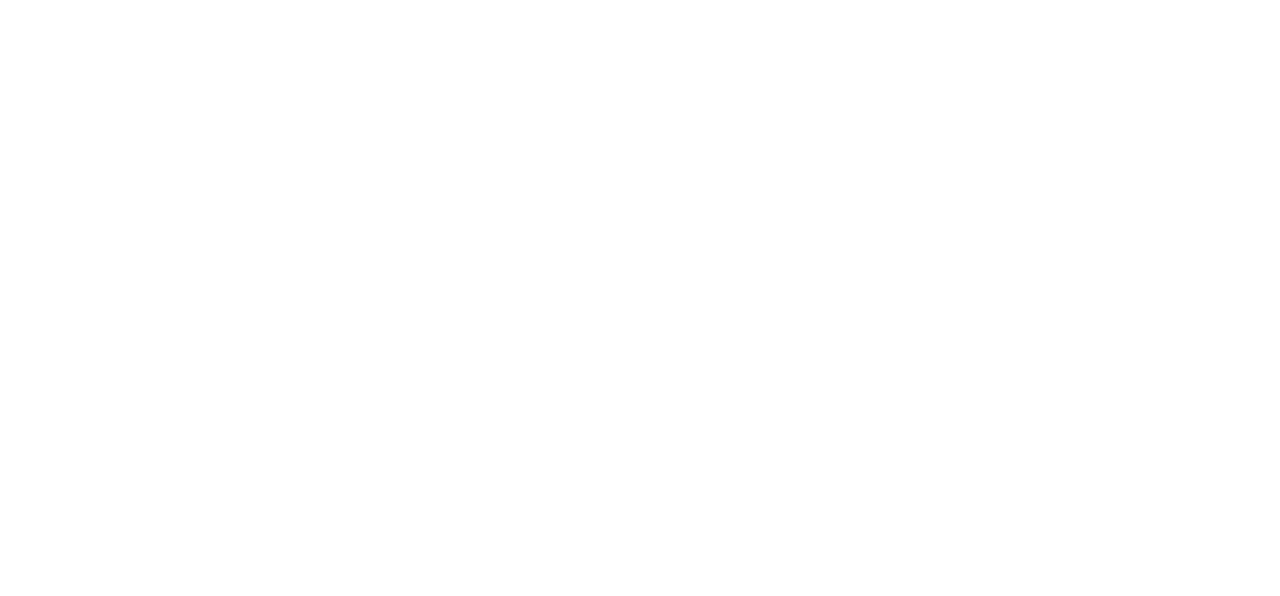
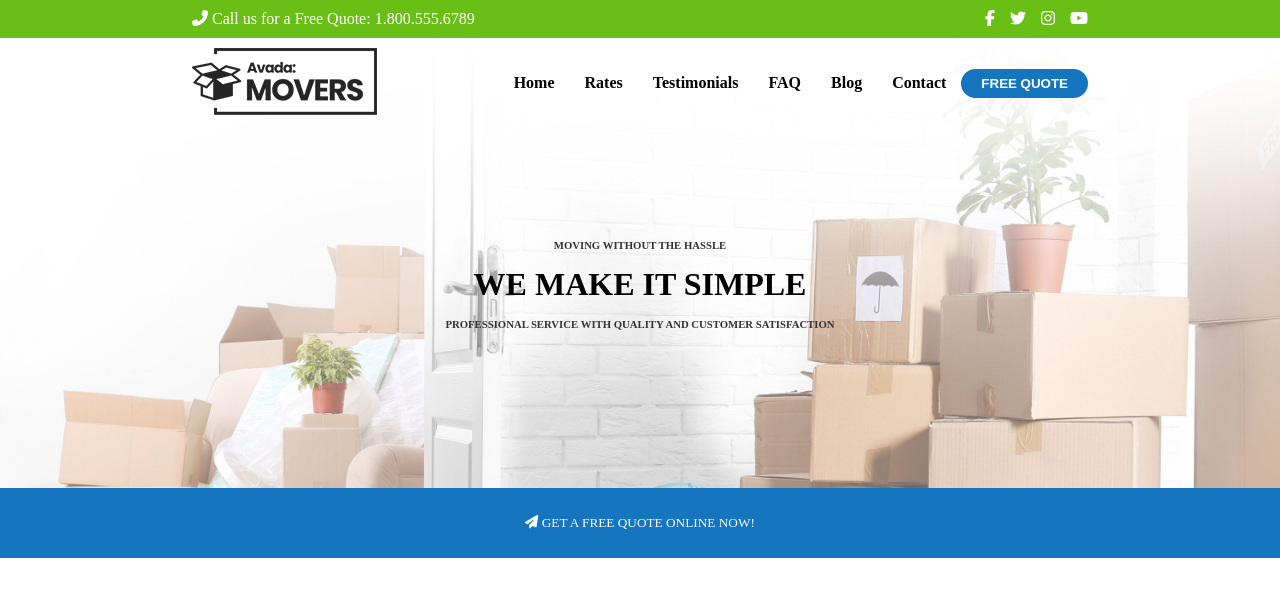
Before and after one commit to Paolo100s/proj-html-vuejs, a Vue app: page / in a window 1280 px wide. Shown: the top 596 px of the page. Built offline with nearby package versions, Linux system fonts and the light colour scheme.

Commit message:
add PageHeader

```diff
--- a/package.json
+++ b/package.json
@@ -9,6 +9,11 @@
     "preview": "vite preview"
   },
   "dependencies": {
+    "@fortawesome/fontawesome-svg-core": "^6.4.0",
+    "@fortawesome/free-brands-svg-icons": "^6.4.0",
+    "@fortawesome/free-regular-svg-icons": "^6.4.0",
+    "@fortawesome/free-solid-svg-icons": "^6.4.0",
+    "@fortawesome/vue-fontawesome": "^3.0.3",
     "vue": "^3.2.47"
   },
   "devDependencies": {
--- a/src/App.vue
+++ b/src/App.vue
@@ -1,7 +1,28 @@
 <script>
+import { store } from './store';
+import PageHeader from './components/PageHeader.vue';
 
+
+export default {
+    components: {
+        store,
+        PageHeader,
+    },
+    data() {
+        return {
+            store
+        }
+    }
+}
 </script>
 
-<template></template>
+<template>
+    <header>
+        <PageHeader />
+    </header>
+</template>
 
-<style lang="scss"></style>
+<style lang="scss">
+@use './styles/partials/variables.scss' as *;
+@use './styles/general.scss';
+</style>
--- a/src/components/PageHeader.vue
+++ b/src/components/PageHeader.vue
@@ -0,0 +1,146 @@
+<script>
+import { store } from '../store';
+
+export default {
+    name: 'PageHeader',
+    data() {
+        return {
+            store
+        }
+    }
+
+}
+</script>
+
+<template>
+    <div class="up_header">
+        <div class="container">
+            <div class="row">
+                <div>
+                    <span>
+                        <font-awesome-icon icon="fa-solid fa-phone-flip" /> Call us for a Free Quote: 1.800.555.6789
+                    </span>
+                </div>
+                <div>
+                    <a href="#"><font-awesome-icon icon="fa-brands fa-facebook-f" /></a>
+                    <a href="#"><font-awesome-icon icon="fa-brands fa-twitter" /></a>
+                    <a href="#"><font-awesome-icon icon="fa-brands fa-instagram" /></a>
+                    <a href="#"><font-awesome-icon icon="fa-brands fa-youtube" /></a>
+                </div>
+            </div>
+
+        </div>
+    </div>
+    <div class="hero">
+        <div class="container">
+            <div class="row">
+                <div>
+                    <img src="../assets/img/movers/avada-movers-logo.png" alt="img">
+                </div>
+                <div class="pagesList">
+                    <ul>
+                        <li v-for="page in store.pagesList"><a href="#">{{ page }}</a></li>
+                    </ul>
+                    <button>FREE QUOTE</button>
+                </div>
+            </div>
+            <div class="title">
+                <h6>MOVING WITHOUT THE HASSLE</h6>
+                <h1>WE MAKE IT SIMPLE</h1>
+                <h6>PROFESSIONAL SERVICE WITH QUALITY AND CUSTOMER SATISFACTION</h6>
+            </div>
+        </div>
+    </div>
+    <div class="cta">
+        <h5><a href="#"><font-awesome-icon icon="fa-solid fa-paper-plane" /> GET A FREE QUOTE ONLINE NOW!</a></h5>
+    </div>
+</template>
+
+<style lang="scss" scoped>
+@use '../styles/partials/variables.scss' as *;
+@use '../styles/general.scss';
+
+.up_header {
+    background-color: $secondary;
+    color: $white;
+    padding: 10px 0;
+
+    a {
+        color: $white;
+        padding-left: 15px;
+    }
+}
+
+.hero {
+    background-image: url('../assets/img/movers/avada-movers-homeherobackground-final.jpg');
+    height: 450px;
+    background-size: cover;
+
+    .row {
+        padding-top: 10px;
+    }
+
+    .pagesList {
+        align-self: center;
+        display: flex;
+
+        ul {
+            display: flex;
+            padding-top: 5px;
+        }
+
+        a {
+            color: $black;
+            padding: 0 15px;
+            font-weight: bolder;
+
+            &:hover {
+                color: $secondary;
+            }
+        }
+
+        button {
+            align-self: center;
+            color: $white;
+            background-color: $primary;
+            font-weight: bold;
+            cursor: pointer;
+            padding: 7px 20px;
+            border-radius: 20px;
+            border: none;
+        }
+    }
+
+    .title {
+        text-align: center;
+        padding: 120px;
+
+        h6 {
+            color: $grey;
+            font-weight: bolder;
+        }
+
+        h1 {
+            font-weight: 900;
+            padding: 15px 0;
+        }
+    }
+
+}
+
+.cta {
+    height: 70px;
+    background-color: $primary;
+    text-align: center;
+    line-height: 70px;
+    vertical-align: middle;
+
+    h5 {
+        font-weight: 100;
+    }
+
+    a {
+        color: $white;
+    }
+}
+</style>
--- a/src/main.js
+++ b/src/main.js
@@ -1,4 +1,24 @@
+/* Set up using Vue 3 */
 import { createApp } from 'vue'
 import App from './App.vue'
 
-createApp(App).mount('#app')
+/* import the fontawesome core */
+import { library } from '@fortawesome/fontawesome-svg-core'
+
+/* import font awesome icon component */
+import { FontAwesomeIcon } from '@fortawesome/vue-fontawesome'
+
+/* import specific icons */
+import { faFacebookF } from '@fortawesome/free-brands-svg-icons'
+import { faTwitter } from '@fortawesome/free-brands-svg-icons'
+import { faInstagram } from '@fortawesome/free-brands-svg-icons'
+import { faYoutube } from '@fortawesome/free-brands-svg-icons'
+import { faPhoneFlip } from '@fortawesome/free-solid-svg-icons'
+import { faPaperPlane } from '@fortawesome/free-solid-svg-icons'
+
+/* add icons to the library */
+library.add(faFacebookF, faTwitter, faInstagram, faYoutube, faPhoneFlip, faPaperPlane)
+
+createApp(App)
+    .component('font-awesome-icon', FontAwesomeIcon)
+    .mount('#app')
--- a/src/store.js
+++ b/src/store.js
@@ -0,0 +1,5 @@
+import { reactive } from "vue";
+
+export const store = reactive({
+    pagesList: ['Home', 'Rates', 'Testimonials', 'FAQ', 'Blog', 'Contact']
+})
--- /dev/null
+++ b/src/styles/general.scss
@@ -0,0 +1,25 @@
+@use './partials/variables.scss' as *;
+
+* {
+    margin: 0;
+    padding: 0;
+    box-sizing: border-box;
+}
+
+.container {
+    width: 70%;
+    margin: auto;
+}
+
+.row {
+    display: flex;
+    justify-content: space-between;
+}
+
+a {
+    text-decoration: none;
+}
+
+ul {
+    list-style-type: none;
+}
--- /dev/null
+++ b/src/styles/partials/variables.scss
@@ -0,0 +1,6 @@
+$primary: #1675bf;
+$secondary: #6abf16;
+$light: #f2f5f8;
+$white: #ffffff;
+$grey: #333333;
+$black: #000000;
```
Also changed, not shown: src/components/PageFooter.vue (+7 -0 lines), src/components/PageMain.vue (+7 -0 lines), 1 other file (tests, documents, lock files or other folders).
